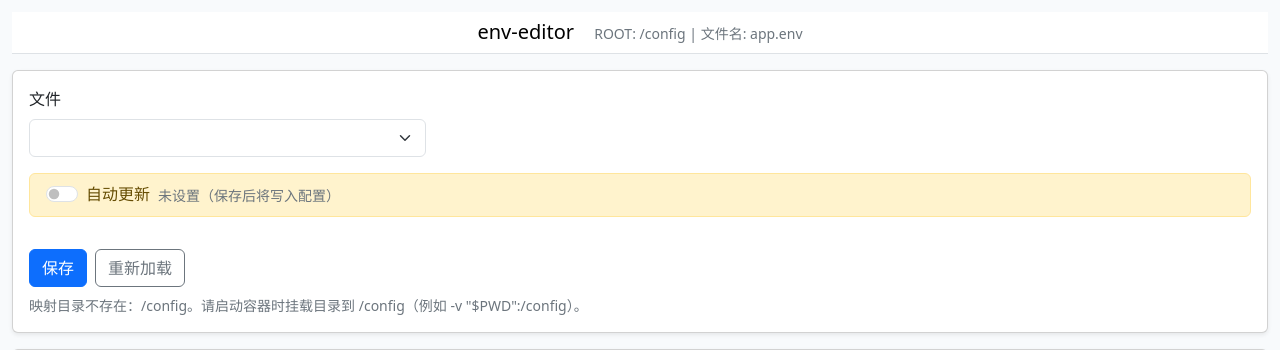
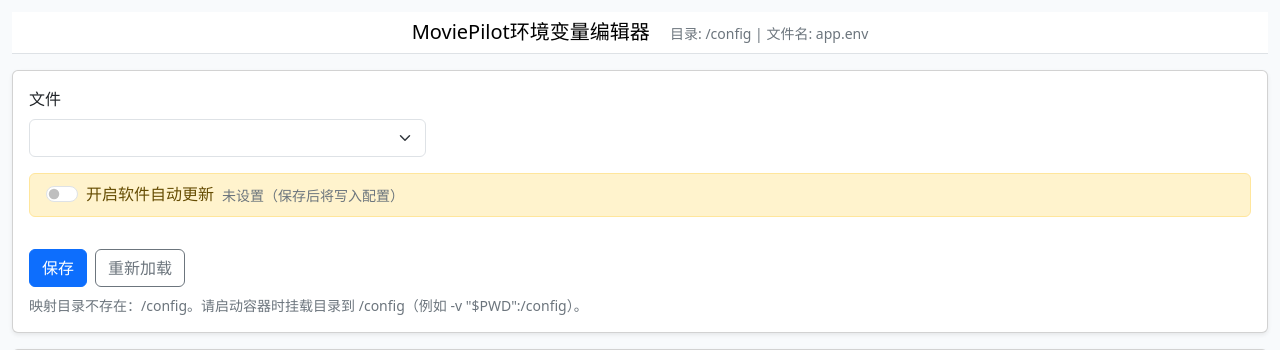
Before and after one commit to jackloves111/Docker, a Flask app: page / in a window 1280 px wide. Shown: the top 350 px of the page. Run offline with Flask 3, Linux system fonts and the light colour scheme; data that the repository does not hold is empty.

Commit message:
fix(ui): 修正页面标题和导航栏中的产品名称拼写
将页面标题和导航栏中的"MoviePiloT"更正为正确的"MoviePilot"，同时将导航栏描述中的"ROOT"改为更易懂的"目录"，并将自动更新开关的标签文字调整为"开启软件自动更新"以提高清晰度。

```diff
--- a/env-editor/templates/index.html
+++ b/env-editor/templates/index.html
@@ -3,7 +3,7 @@
   <head>
     <meta charset="utf-8" />
     <meta name="viewport" content="width=device-width, initial-scale=1" />
-    <title>MoviePiloT环境变量编辑器</title>
+    <title>MoviePilot环境变量编辑器</title>
     <link href="https://cdn.jsdelivr.net/npm/bootstrap@5.3.3/dist/css/bootstrap.min.css" rel="stylesheet" />
     <style>
       body { background: #f8fafc; margin: 12px; }
@@ -15,8 +15,8 @@
   <body>
     <nav class="navbar navbar-expand-lg bg-white border-bottom">
       <div class="container-limit">
-        <span class="navbar-brand mb-0 h1">env-editor</span>
-        <span class="text-secondary small">ROOT: {{ env_root }} | 文件名: {{ env_filename }}</span>
+        <span class="navbar-brand mb-0 h1">MoviePilot环境变量编辑器</span>
+        <span class="text-secondary small">目录: {{ env_root }} | 文件名: {{ env_filename }}</span>
       </div>
     </nav>
 
@@ -35,7 +35,7 @@
                   <div class="alert alert-warning d-flex align-items-center gap-2 py-2">
                     <div class="form-check form-switch">
                       <input class="form-check-input" type="checkbox" id="autoUpdateSwitch">
-                      <label class="form-check-label" for="autoUpdateSwitch">自动更新</label>
+                      <label class="form-check-label" for="autoUpdateSwitch">开启软件自动更新</label>
                     </div>
                     <div id="autoUpdateStatus" class="small"></div>
                   </div>
```
